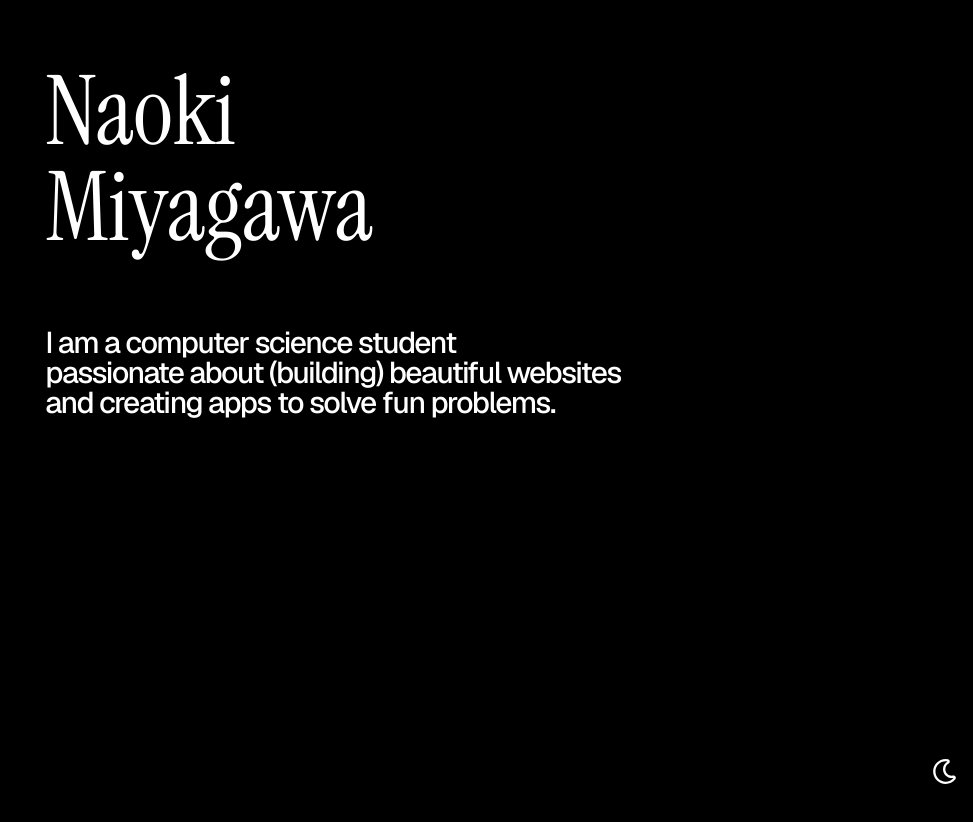
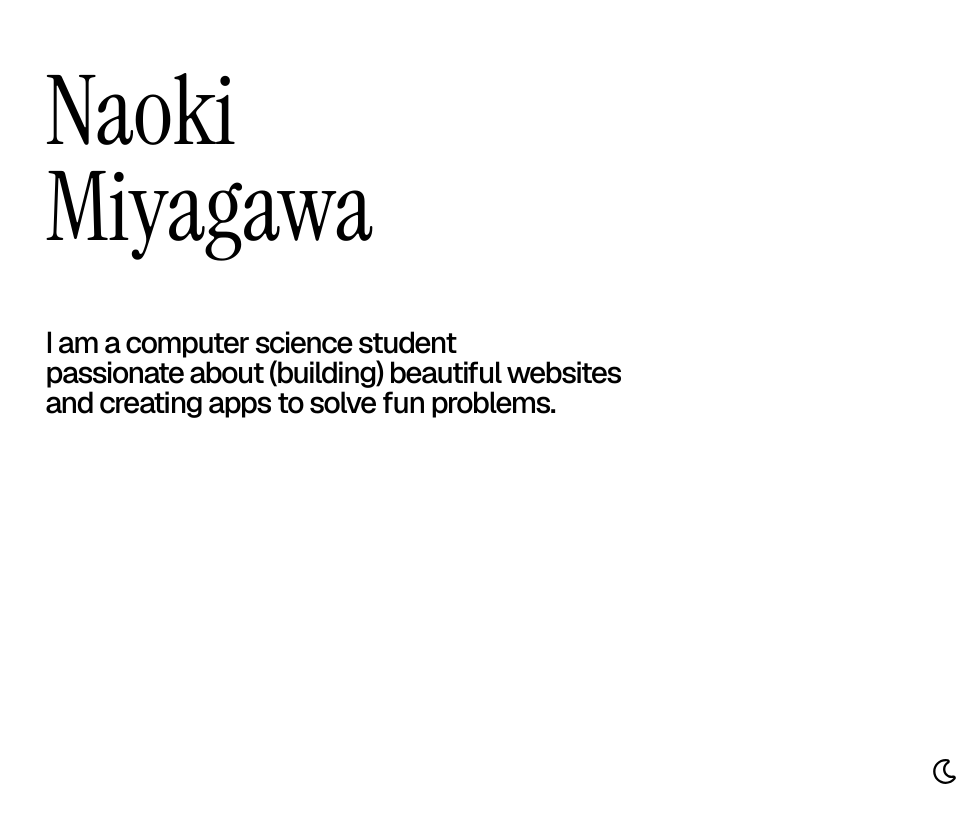
Before and after one commit to NaokiTM/portfolio-site, a Next.js app: page / in a window 1280 px wide. Shown: the top 822 px of the page, without its empty margins (307-1280 px from the left). Built offline with nearby package versions, Linux system fonts and the light colour scheme.

Commit message:
fixed issue with fading-in-out during rerender of page

```diff
--- a/src/app/components/ThemeWrapper.tsx
+++ b/src/app/components/ThemeWrapper.tsx
@@ -6,14 +6,16 @@ import { FaRegMoon } from "react-icons/fa";
 
 export default function ThemeWrapper({children, }: Readonly<{ children: React.ReactNode; }>) {
   const [isDarkMode, setIsDarkMode] = useState(false);
+  const [animate, setAnimate] = useState(false);
 
   const toggleDarkMode = () => {
+    setAnimate(true);
     setIsDarkMode((prevMode) => !prevMode);  //prevmode ideal to correctly keep track of asynchronous state toggling
   };
 
   return (
     <>
-        <div className={isDarkMode ? "toLightMode bg-white text-black" : "toDarkMode bg-black text-white"}>
+        <div className={`${isDarkMode ? "bg-black text-white" : "bg-white text-black"} ${animate ? (isDarkMode ? "toDarkMode" : "toLightMode") : ""}`}>
             {children}
             <div className='w-100 flex justify-end sticky bottom-0 bg-opacity-0'>
                 <button className='p-4 bg-opacity-0' onClick={toggleDarkMode}><FaRegMoon className='h-[25px] w-[25px]'/></button>
--- a/src/app/globals.css
+++ b/src/app/globals.css
@@ -1,6 +1,11 @@
 @tailwind base;
 @tailwind components;
 @tailwind utilities;
+
+.disable-animatons* {
+  animation: none !important;
+  transition: none !important;
+}
 
 .toDarkMode {
   animation: light-to-dark 0.7s linear 1;
```
